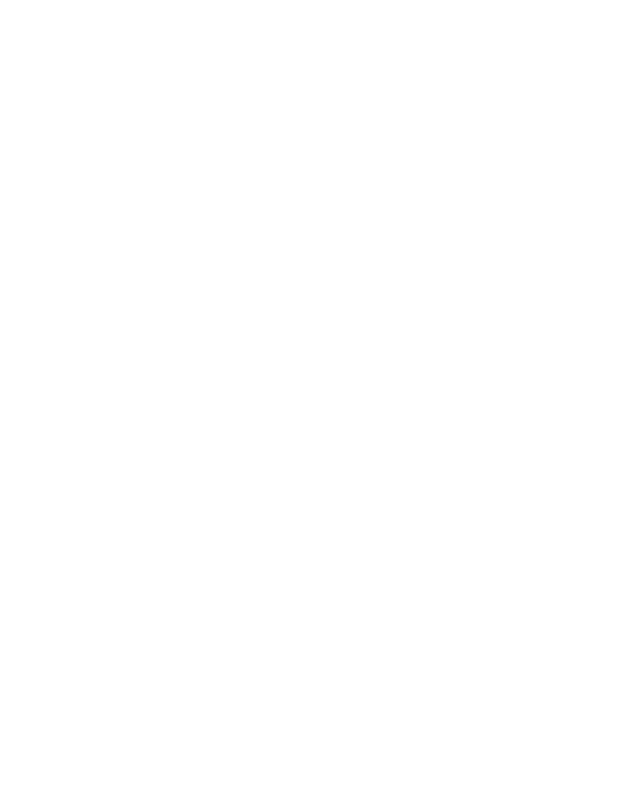
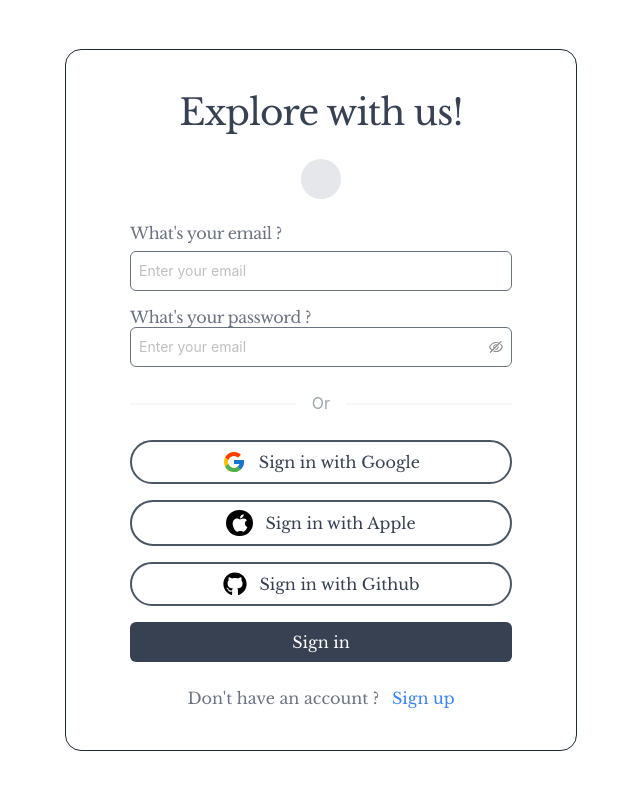
Before and after one commit to WTCHAI/Ebent, a Next.js app: page /signin in a window 1280 px wide. Shown: the top 790 px of the page, without its empty margins (319-959 px from the left). Built offline with nearby package versions, Linux system fonts and the light colour scheme.

Commit message:
Config useForm

```diff
--- a/src/app/(auth)/signin/page.tsx
+++ b/src/app/(auth)/signin/page.tsx
@@ -1,14 +1,13 @@
-'use client'
-// import Signin from '@/Components/authen/signin/Signin'
 import React from 'react'
 
+import Signin from '@/components/authen/signin/Signin'
 
 type Props = {}
 
 export default function page({}: Props) {
   return (
     <main className='w-full h-full overflow-hidden '>
-      {/* <Signin/> */}
+      <Signin/>
     </main>
   )
 }
--- a/src/components/authen/signin/Signin.tsx
+++ b/src/components/authen/signin/Signin.tsx
@@ -1,5 +1,10 @@
 'use client'
 import React from 'react'
+
+import { useForm , Controller} from 'react-hook-form'
+import { zodResolver } from '@hookform/resolvers/zod'
+import { SigninFormScema , SigninFormType } from '@/schema/signinForm'
+
 
 import Link from 'next/link'
 import { useRouter } from 'next/navigation';
@@ -25,7 +30,11 @@
 }
 
 export default function Signin({}: Props) {
+  const { register, handleSubmit , control ,formState: { errors } , } = useForm<SigninFormType>({ resolver : zodResolver(SigninFormScema) })
 
+  const onSubmit = async (data: SigninFormType) => {
+    console.log(data)
+  }
 
   return (
     <main className='flex items-center justify-center w-full h-full text-gray-500'>
@@ -41,42 +50,47 @@
         <form
           className='flex flex-col justiy-center gap-y-[2vh] w-full'
           onSubmit={
-            ()=>{
-
-            }
-            // form.handleSubmit(onFormSubmit)
+            handleSubmit(async (data)=>{
+              onSubmit(data)
+            })
           }
         >
           <div>
             <h1 className='tracking-tight leading-tight font-normal text-base mb-[1vh]'>
               What&apos;s your email ?
             </h1>
-            <Input
-                type='email'
-                // {...form.register('email')}
-                // onChange={(e : React.ChangeEvent<HTMLInputElement> )=>{
-                //   const targetInput = e.target.value.trim()
-                //   form.setValue('email',targetInput)
-                // }}
-                placeholder='Enter your email'
-                className='w-full p-2 border border-gray-500 rounded-md'
+            <Controller
+              {...register('email')}
+              control={control}
+              rules={{ required: true }}
+              render={({ field }) => (
+                <Input
+                  {...field}
+                  placeholder='Enter your email'
+                  className='w-full p-2 border border-gray-500 rounded-md'
+                />
+              )}
             />
+            {errors.email && <span className='text-red-500'>{errors.email.message}</span>}
+
           </div>
           <div>
             <h1 className='tracking-tight leading-tight font-normal text-base'>
               What&apos;s your password ?
             </h1>
-            <Input.Password
-                type='password'
-                // {...form.register('password')}
-                // onChange={(e : React.ChangeEvent<HTMLInputElement> )=>{
-                //   const targetInput = e.target.value.trim()
-                //   form.setValue('password',targetInput)
-                // }}
-                iconRender={visible => (visible ? <EyeTwoTone /> : <EyeInvisibleOutlined />)}
-                placeholder='Enter your password'
-                className='w-full p-2 border border-gray-500 rounded-md'
+            <Controller
+              name="password"
+              control={control}
+              rules={{ required: true }}
+              render={({ field }) => (
+                <Input.Password
+                  {...field}
+                  placeholder='Enter your email'
+                  className='w-full p-2 border border-gray-500 rounded-md'
+                />
+              )}
             />
+            {errors.password && <span className='text-red-500'>{errors.password.message}</span>}
           </div>
           <Divider
                 style={{
--- a/src/schema/signinForm.ts
+++ b/src/schema/signinForm.ts
@@ -0,0 +1,10 @@
+import { z } from 'zod';
+
+export const SigninFormScema = z.object({
+    email: z.string().email(),
+    password: z.string()
+    .min(6,{ message : 'Password should be at least 6 characters long'})
+    .max(15,{ message : 'Password should be at most 15 characters long'})
+})
+
+export type SigninFormType = z.infer<typeof SigninFormScema>;
```
